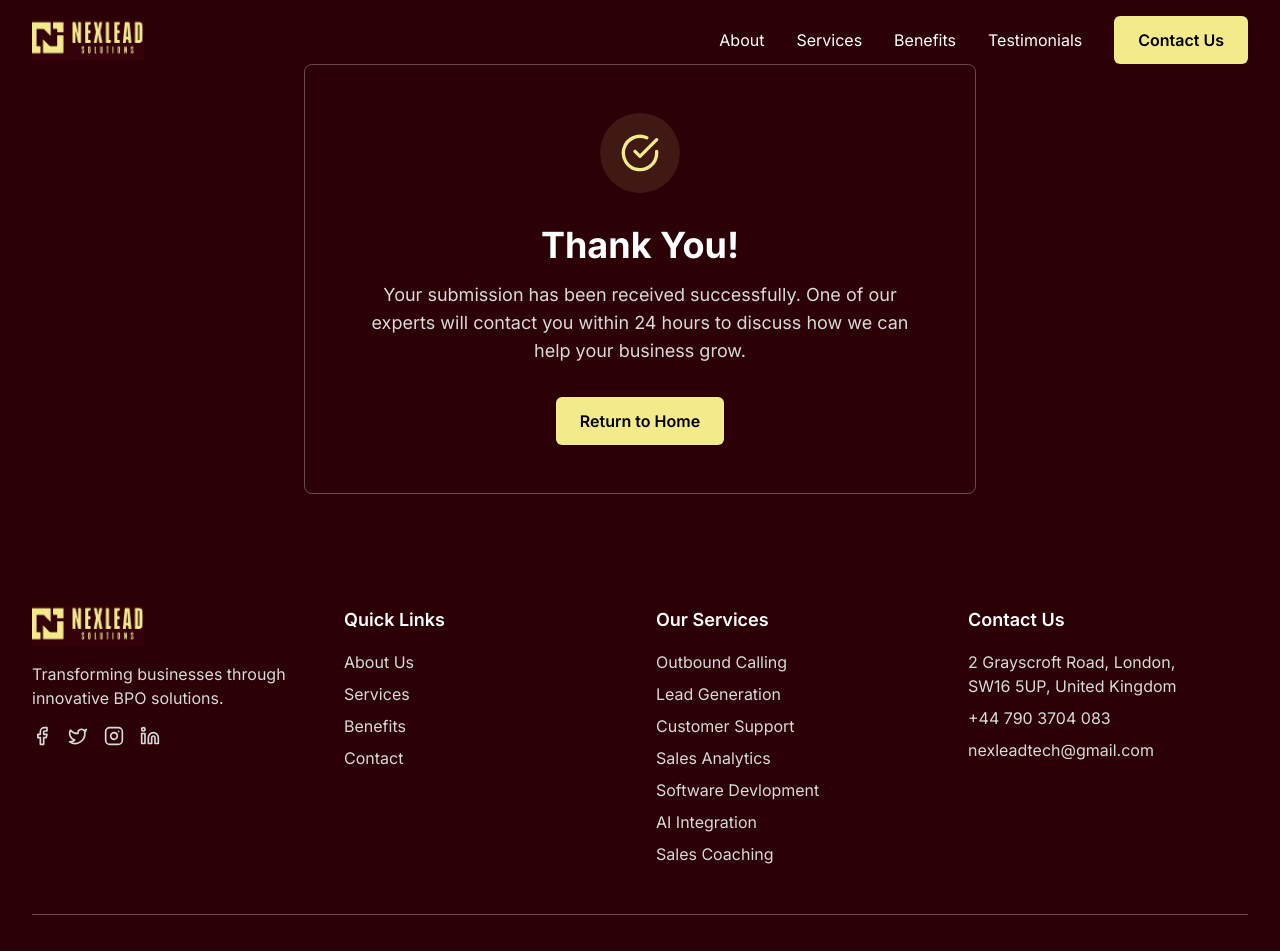
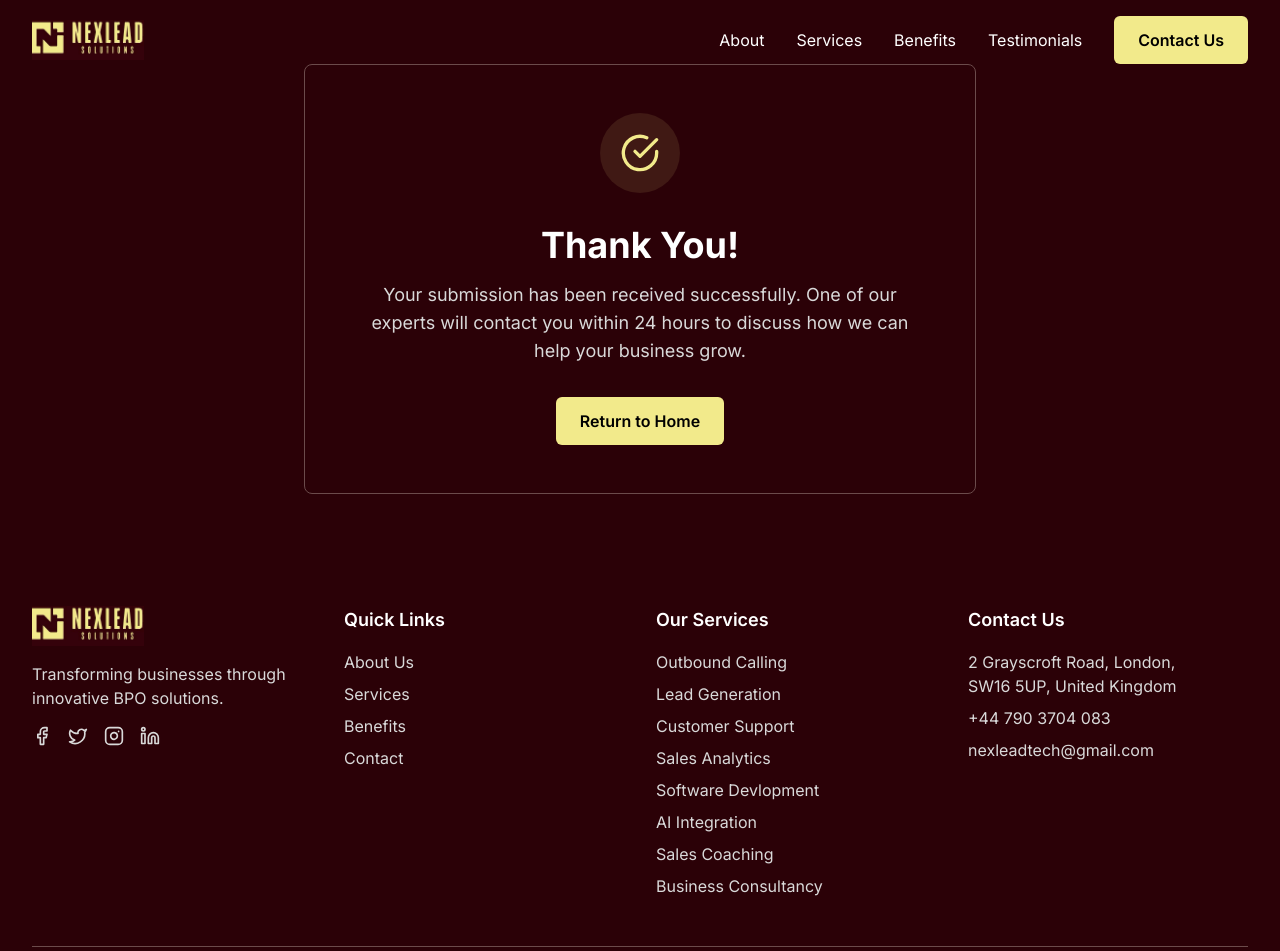
Before and after one commit to Ahsanulk27/NexLead-Landing-Page-Backend, a React (Vite) app: page /thank-you in a window 1280 px wide. Shown: the top 951 px of the page. Built offline with nearby package versions, Linux system fonts and the light colour scheme.

Commit message:
overall design revamp

```diff
--- a/src/components/Footer.tsx
+++ b/src/components/Footer.tsx
@@ -155,6 +155,14 @@ const Footer: React.FC = () => {
                   Sales Coaching
                 </a>
               </li>
+              <li>
+                <a
+                  href="#services"
+                  className="text-text-muted hover:text-primary-yellow transition-colors"
+                >
+                  Business Consultancy
+                </a>
+              </li>
             </ul>
           </div>
 
```
